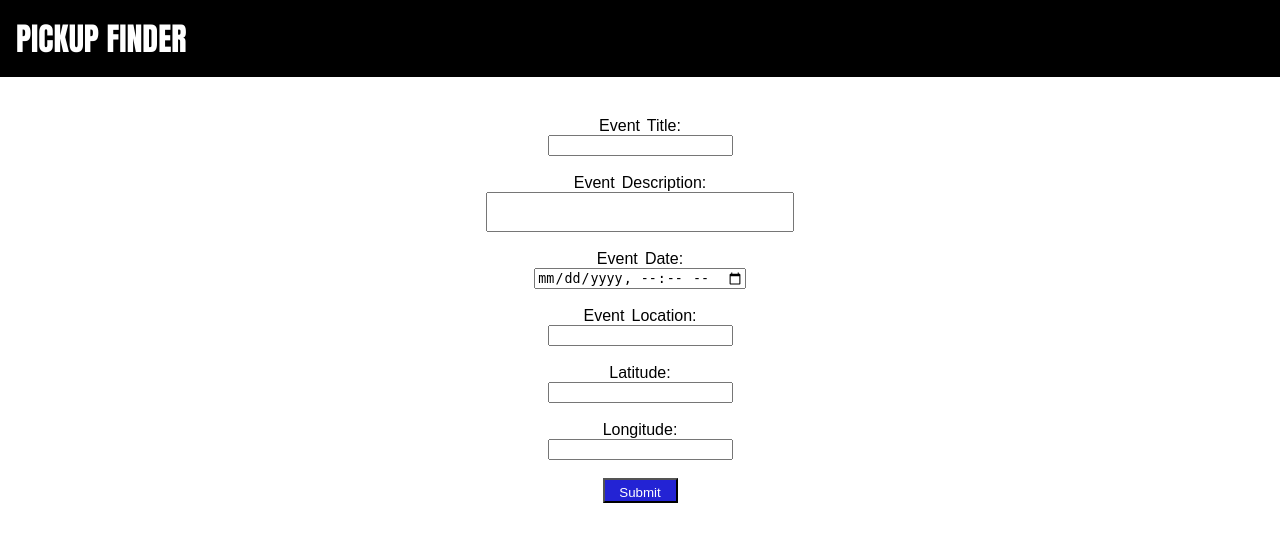
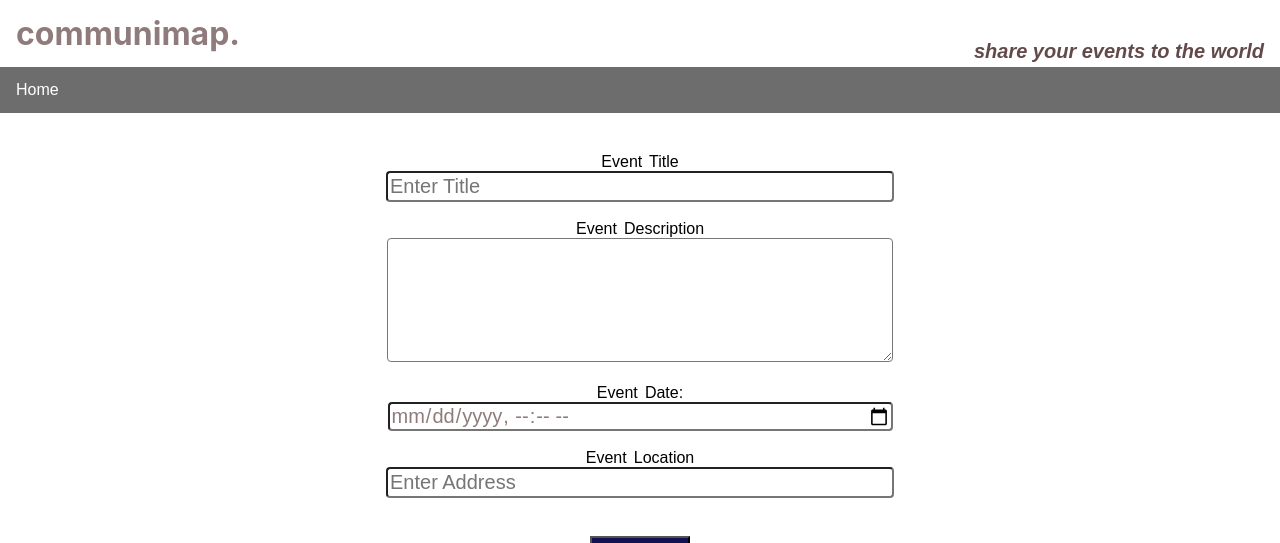
Before and after one commit to ew84njit/Communimap-1, a PHP site: page / in a window 1280 px wide. Shown: the top 543 px of the page. Run offline with PHP 8.4, Linux system fonts and the light colour scheme; data comes from the database, SQL or seed files in the repository; some libraries are stand-ins or nearby versions.

Commit message:
Add files via upload

```diff
--- a/index.php
+++ b/index.php
@@ -1,11 +1,15 @@
 <!DOCTYPE html>
 <html>
 <head>
+  <title>Mapshare</title>
   <link rel = "stylesheet" type="text/css" href = "theme.css" media="all"/>
+  <link rel = "stylesheet" href="https://maxcdn.bootstrapcdn.com/font-awesome/4.7.0/css/font-awesome.min.css"/>
   <meta charset="utf-8">
   <meta name="viewport" content="width=device-width">
-  <title>Pickup</title>
   <script src="https://ajax.googleapis.com/ajax/libs/jquery/3.1.1/jquery.min.js"></script>
+  <script src="https://maxcdn.bootstrapcdn.com/bootstrap/3.4.1/js/bootstrap.min.js"></script>
+  <script src="https://maps.googleapis.com/maps/api/js?key=AIzaSyCFMtt2pb3rmfAaXj3S3-4vWO5ajd5j3So&libraries=places"></script>
+
 </head>
 
 <body>
@@ -14,45 +18,47 @@
 
     <!--TOP BAR-->
     <div class = "title">
-      <h1 class="TitleText">PICKUP FINDER</h1>
+      <h1 class="TitleText">communimap.</h1>
+      <h2 class="slogan">share your events to the world</h2><br>
     </div>
 
+    <div class="guide">
+      <a class="menu" href="index.php" style="text-decoration:none">Home</a>
+    </div>
     <div class = "spacer"></div>
 
     <div id = "content">
-      <form id = "Form" action="insert.php" method="POST">
-        <label class="label">
-          Event Title:<br>
-          <input type="text" name="title"/><br><br>
-        </label>
+      <!--FORM-->
+      <form id="Form" action="insert.php" method="POST">
+        <div class="form-group">
+          <label>Event Title</label><br>
+          <input type="text" name="title" placeholder="Enter Title"/><br><br>
+        </div>
 
-        <label class="label">
-          Event Description:<br>
-          <input type="text" name="about" id="desc"/><br><br>
-        </label>
+        <div class="form-group">
+          Event Description<br>
+          <textarea rows="4" cols="100" name="about"></textarea><br><br>
+        </div>
 
         <label class="label">
           Event Date:<br>
-          <input type="datetime-local" name="date" /><br><br>
+          <input type="datetime-local" name="date"/><br><br>
         </label>
 
-        <label class="label">
-          Event Location:<br>
-          <input type="text" name="location"/><br><br>
-        </label>
+        <div class="form-group">
+          <label class="label">Event Location</label><br>
+          <input type="text" name="location" placeholder="Enter Address"/><br><br>
+        </div>
 
-        <label class="label">
-          Latitude:<br>
-          <input type="text" name="lat"/><br><br>
-        </label>
+        <div id="infowindow-content">
+          <img src="" width="16" height="16" id="place-icon">
+          <span id="place-name" class="title"></span><br>
+          <span id="place-address"></span>
+        </div>
 
-        <label class="label">
-          Longitude:<br>
-          <input type="text" name="long"/><br><br>
-        </label>
+        <input type="submit" name = "register_btn" class="submitBtn" value="Submit"/><br>
+      </form>
 
-        <input type="submit" name = "register_btn" class = "submitBtn"/><br>
-      </form>
     </div>
     <div class = "spacer"></div>
   </div>
@@ -61,7 +67,7 @@
     $lat = array();
     $lon = array();
     $coordinates = array();
-    $link = mysqli_connect("localhost", "root", "root", "data",3306);
+    $link = mysqli_connect("localhost", "root", "", "mapshare");
 
     if (!$link) {
       echo "Error: Unable to connect to MySQL." . PHP_EOL;
@@ -70,19 +76,17 @@
       exit;
     }
 
-    $sql = "SELECT latitude,longitude,title,about,date,address FROM events ORDER BY ID ASC";
+    $sql = "SELECT title,about,date,address FROM events ORDER BY ID ASC";
     $result = $link->query($sql);
 
     if($result->num_rows > 0){
       while($row = $result->fetch_assoc()){
-        $lat = $row["latitude"];
-        $lon = $row["longitude"];
         $name = $row["title"];
         $about = $row["about"];
         $date = $row["date"];
         $loc = $row["address"];
 
-        $coordinates[]=array($lat, $lon, $name, $about, $date, $loc);
+        $coordinates[]=array($name, $about, $date, $loc);
       }
       $locations = json_encode($coordinates);
     }
@@ -94,20 +98,18 @@
   ?>
 
   <div id="map">
+    <script async defer src="https://maps.googleapis.com/maps/api/js?key=AIzaSyCFMtt2pb3rmfAaXj3S3-4vWO5ajd5j3So&callback=initMap"></script>
     <script type="text/javascript">
-      //some variables
-      var lat = <?php echo json_encode($lat);?>;
-      var lon = <?php echo json_encode($lon);?>;
 
       //locations as a list
-      <?php
-        echo "var locations=$locations;\n";
-      ?>
+      <?php echo "var locations=$locations;\n";?>
 
       //function for map
 
       function initMap() {
         var map;
+        var geocoder = new google.maps.Geocoder();
+
         map = new google.maps.Map(document.getElementById('map'), {
           center: {lat: 38.487995, lng: -99.191275},
           zoom: 4
@@ -123,12 +125,33 @@
         var marker,i;
         var markers = new Array();
 
+        locations.forEach(function(listItem,i) {
+          var latitude;
+          var longitude;
+          var latLng;
+          var address = locations[i][3];
 
-        for (i = 0; i < locations.length; i++) {
+
+          geocoder.geocode({'address': address}, function(results,status){
+
+            var iconURL = "//img.icons8.com/small/32/000000/marker.png"; //Marker icon
+            if(status == google.maps.GeocoderStatus.OK){
+
+              <?php echo "var locations=$locations;\n";?>
+
+              console.log("i: " + i);
+
+
+              latitude = results[0].geometry.location.lat();
+              longitude = results[0].geometry.location.lng();
+              latLng = new google.maps.LatLng(latitude,longitude);
+
               marker = new google.maps.Marker({
-            position: new google.maps.LatLng(locations[i][0], locations[i][1]),
-            //icon: icons['basketball'].icon,
-            map:map
+                position: latLng,
+                map:map,
+                icon: {
+                  url: iconURL
+                }
               });
 
               markers.push(marker);
@@ -139,19 +162,25 @@
                 maxHeight: 300
               });
 
+              //Adding in infowindow content
               google.maps.event.addListener(marker, 'click', (function(marker, i) {
                 return function() {
                   var windowContent =
-              'Name: ' + locations[i][2] + '<br>' +
-              'About: ' + locations[i][3] + '<br>' +
-              'Date and Time: ' + locations[i][4] + '<br>' +
-              'Location: ' + locations[i][5];
+                  'Name: ' + locations[i][0] + '<br>' +
+                  'About: ' + locations[i][1] + '<br>' +
+                  'Date and Time: ' + locations[i][2] + '<br>' +
+                  'Location: ' + locations[i][3];
 
                   infowindow.setContent(windowContent);
                   infowindow.open(map, marker);
                 }
               })(marker, i));
+              AutoCenter();
+
             }
+          });
+
+        });
 
         function AutoCenter() {
           var bounds = new google.maps.LatLngBounds();
@@ -161,13 +190,13 @@
 
           map.fitBounds(bounds);
         }
-        AutoCenter();
+
       }
 
     </script>
+  </div>
 
-  </div>
-  <script async defer src="https://maps.googleapis.com/maps/api/js?key=AIzaSyCFMtt2pb3rmfAaXj3S3-4vWO5ajd5j3So&callback=initMap"></script>
+
 
   <div class="footer">
     <p>© 2020 Sky Ventor</p><br>
--- a/theme.css
+++ b/theme.css
@@ -9,22 +9,57 @@ body {
 }
 
 .title{
-  background-color:black;
+  background-color:white;
   width: auto;
   height: auto;
-  border-color: black;
-
+  border-color: white;
 }
 
 .TitleText{
   display: inline-block;
   text-align: center;
-  color:white;
-  font-family: Impact, fantasy;
+  color:rgb(143, 123, 123);
+  font-family: -apple-system, BlinkMacSystemFont, 'Segoe UI', Roboto, Oxygen, Ubuntu, Cantarell, 'Open Sans', 'Helvetica Neue', sans-serif, fantasy;
   font-weight:bold;
-  background-color:black;
+  background-color:white;
   margin:auto;
   padding: 14px 16px;
+}
+
+.slogan{
+  float: right;
+  display: inline-block;
+  margin:auto;
+  padding: 40px 16px;
+  font-family: Arial;
+  font-style: Italic;
+  font-size: 20px;
+  color: rgb(99, 74, 74);
+}
+
+.guide{
+  background-color:rgb(109, 109, 109);
+  width: auto;
+  height: auto;
+  border-color: white;
+
+}
+.menu{
+  display: inline-block;
+  text-align: center;
+  padding: 14px 16px;
+  margin:auto;
+  color:white;
+  font-family: Arial, Helvetica, sans-serif;
+}
+
+.menu:hover{
+  display: inline-block;
+  text-align: center;
+  padding: 14px 16px;
+  margin:auto;
+  background-color: rgb(116, 112, 112);
+
 }
 
 .image{
@@ -34,6 +69,7 @@ body {
 .spacer{
   padding:20px;
 }
+
 #map{
   height: 600px;
   width: 900px;
@@ -42,17 +78,16 @@ body {
   margin-right:auto;
   margin-bottom:50px;
 }
+
 #Form{
   text-align:center;
-  border-color: black;
   font-family: Arial, Helvetica, sans-serif;
   word-spacing: 2pt;
 }
 
 .label{
   color:black;
-  padding-bottom:20px;
-
+  padding-bottom:100px;
 }
 
 #wrap{
@@ -60,12 +95,15 @@ body {
 }
 
 .submitBtn{
-  padding:5px;
+  padding:5px 5px;
+  float: center;
   border-color:black;
-  background-color:rgb(35, 35, 212);
+  background-color:rgb(18, 18, 83);
   color:white;
-  height:25px;
-  width:75px;
+  height:50px;
+  width:100px;
+  font-size:15px;
+  text-align:center;
 }
 
 #Submission{
@@ -73,9 +111,12 @@ body {
   padding:10px;
 }
 
-#desc{
+textarea{
   padding-bottom:20px;
-  width: 300px;
+  width: 500px;
+  height:100px;
+  font-family: Arial, Helvetica, sans-serif;
+  border-radius: 4px;
 }
 
 .footer {
@@ -95,3 +136,13 @@ body {
 .button{
   margin-left:5px;
 }
+
+input[type=text], input[type=datetime-local], select{
+  width: 500px;
+  height: 25px;
+  font-size: 20px;
+  display: inline-block;
+  border-radius: 4px;
+  font-family: Arial, Helvetica, sans-serif;
+  color: rgb(143, 123, 123);
+}
```
Also changed, not shown: insert.php (+18 -14 lines), README.md. Lines whose indentation alone changed are shown as unchanged.
